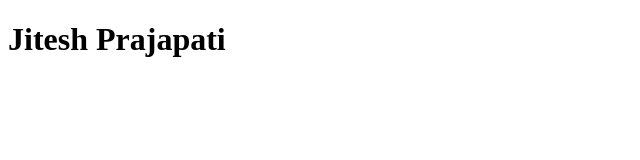
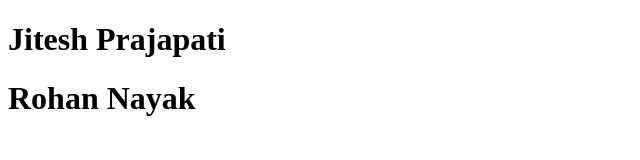
Before and after one commit to Jitesh38/localRepo, a plain HTML site: page index.html in a window 1280 px wide. Shown: the whole page, without its empty margins (0-640 px from the left). Drawn offline with Linux system fonts and the light colour scheme.

Commit message:
added Rohan

```diff
--- a/index.html
+++ b/index.html
@@ -7,5 +7,6 @@
 </head>
 <body>
     <h1>Jitesh Prajapati</h1>
+    <h1>Rohan Nayak</h1>
 </body>
 </html>
```
